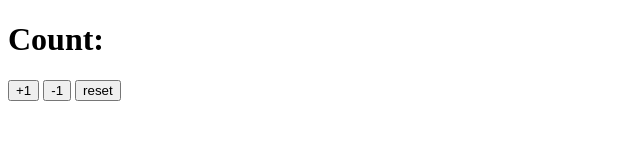
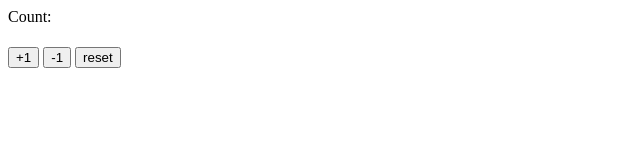
Before and after one commit to mantoshkichni/counter, a plain HTML site: page index.html in a window 1280 px wide. Shown: the whole page, without its empty margins (0-640 px from the left). Drawn offline with Linux system fonts and the light colour scheme.

Commit message:
Update index.html

```diff
--- a/index.html
+++ b/index.html
@@ -7,7 +7,7 @@
     <title>Document</title>
 </head>
 <body>
-    <h1 id="h1">Count:</h1>
+    Count:<h1 id="h1"></h1>
     <button id="plus1">+1</button>
     <button id="minus1">-1</button>
     <button id="reset">reset</button>
```
